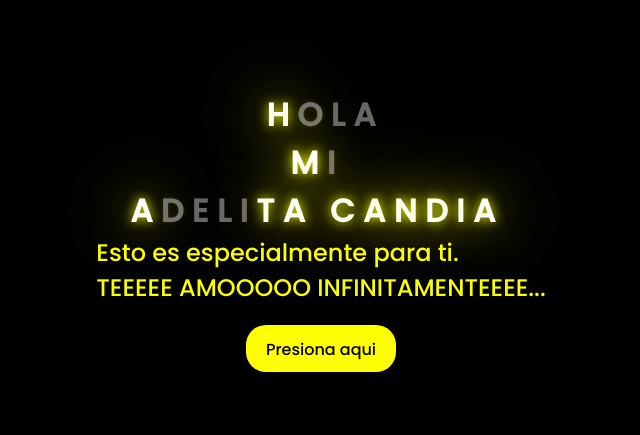
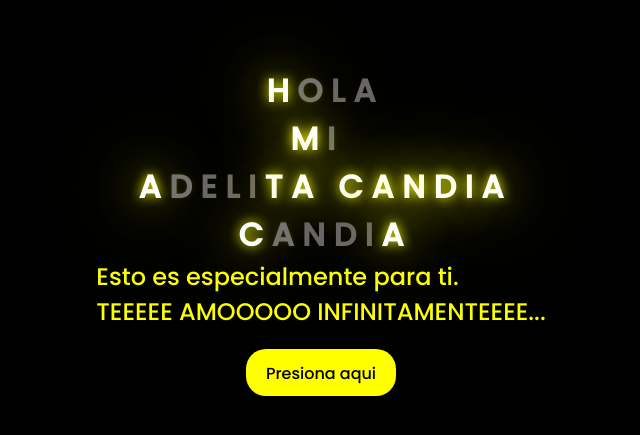
Before and after one commit to RaidenPY/mi_aleli, a plain HTML site: page index.html in a window 1280 px wide. Shown: the part 169-604 px from the top of the page, without its empty margins (319-959 px from the left). Drawn offline with Linux system fonts and the light colour scheme; files that its build step writes are made by us from their sources.

Commit message:
Update index.html

```diff
--- a/index.html
+++ b/index.html
@@ -37,12 +37,15 @@
         <span>D</span>
         <span>I</span>
         <span>A</span>
-        <span></span>&nbsp
-        <span></span>
-        <span></span>
-        <span></span>
-        <span></span>
-        <span></span>
+
+    </div>
+    <div class="greetings">
+         <span>C</span>
+        <span>A</span>
+        <span>N</span>
+        <span>D</span>
+        <span>I</span>
+        <span>A</span>
     </div>
     <div class="description">
         <span>Esto es especialmente para ti.</span><br>
```
